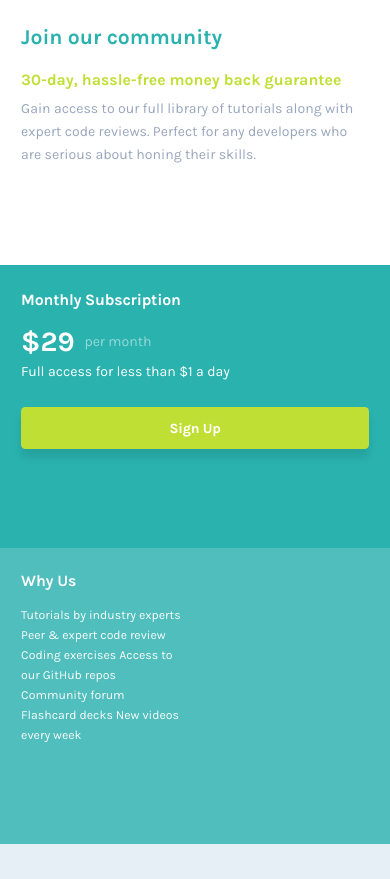
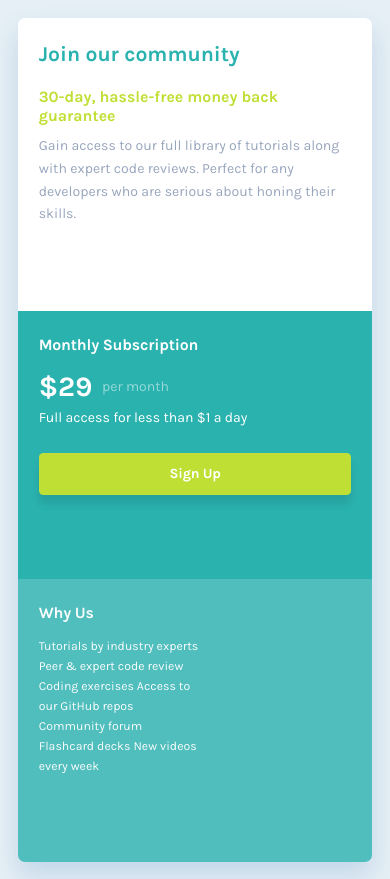
Before and after one commit to hector1234567/fm-single-price-grid-component, a plain HTML site: page index.html in a window 390 px wide. Before the commit the page ends 844 px from the top, so only its background shows below. Drawn offline with Linux system fonts and the light colour scheme.

Commit message:
margins mobile

```diff
--- a/style.css
+++ b/style.css
@@ -154,8 +154,8 @@ body {
 
 @media screen and (max-width: 559px) {
   .single-price {
-    border-radius: 0;
     width: 100%;
+    margin: 2rem;
   }
 
   .single-price__join {
```
